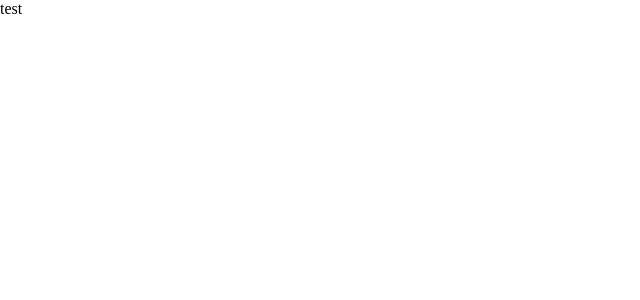
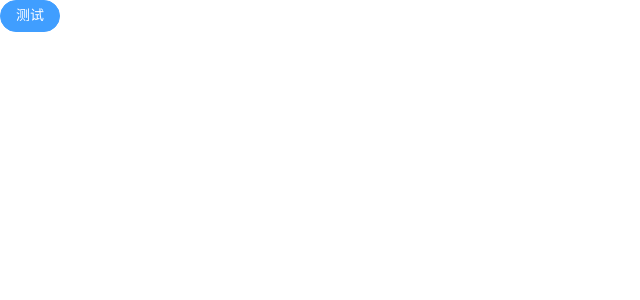
Before and after one commit to xiaoguo-ui/vite-ts-element-plus, a Vue app: page / in a window 1280 px wide. Shown: the top 300 px of the page, without its empty margins (0-640 px from the left). Built offline with nearby package versions, Linux system fonts and the light colour scheme.

Commit message:
feat: add base-button
对el-button的额外处理

```diff
--- a/auto-imports.d.ts
+++ b/auto-imports.d.ts
@@ -3,4 +3,6 @@
 // @ts-nocheck
 // Generated by unplugin-auto-import
 export {}
-declare global {}
+declare global {
+  const ElButton: typeof import('element-plus/es')['ElButton']
+}
--- a/components.d.ts
+++ b/components.d.ts
@@ -7,9 +7,11 @@ export {}
 
 declare module 'vue' {
   export interface GlobalComponents {
+    Child: typeof import('./src/components/en-base-button/src/Child.vue')['default']
     ElButton: typeof import('element-plus/es')['ElButton']
     HelloWorld: typeof import('./src/components/HelloWorld.vue')['default']
     RouterLink: typeof import('vue-router')['RouterLink']
     RouterView: typeof import('vue-router')['RouterView']
+    Src: typeof import('./src/components/en-base-button/src/index.vue')['default']
   }
 }
--- a/src/components/HelloWorld.vue
+++ b/src/components/HelloWorld.vue
@@ -1,3 +1,17 @@
 <template>
-  <div>test</div>
+  <div>
+    <EnBaseButton
+      round
+      type="primary"
+      :isButtonLoading="true"
+      :waitLoading="() => CommonUtil.sleep(10000)"
+    >
+      <template #default>测试</template>
+    </EnBaseButton>
+  </div>
 </template>
+
+<script setup lang="ts">
+  import EnBaseButton from './en-base-button'
+  import CommonUtil from '@/utils/CommonUtil'
+</script>
--- /dev/null
+++ b/src/components/en-base-button/index.ts
@@ -0,0 +1,7 @@
+import EnBaseButton from './src/index.vue'
+
+export default EnBaseButton
+
+/**
+ * 此组件是对el-button的额外一层的封装，主要用来处理点击loading效果
+ */
--- /dev/null
+++ b/src/components/en-base-button/src/index.vue
@@ -0,0 +1,23 @@
+<template>
+  <el-button
+    v-bind="$attrs"
+    @[eventType].stop="isButtonLoading && service.handleLoadingFn(props.waitLoading)"
+    :loading="pagePayload.loading"
+  >
+    <slot name="default"></slot>
+    <slot name="loading"></slot>
+    <slot name="icon"></slot>
+  </el-button>
+</template>
+
+<script setup lang="ts">
+  import { withDefaults } from 'vue'
+  import service, { pagePayload, Props } from '@/components/en-base-button/src/service'
+
+  const props = withDefaults(defineProps<Props>(), {
+    eventType: 'click',
+    isButtonLoading: false
+  })
+  // 校验参数是否传递
+  service.validProps(props)
+</script>
--- /dev/null
+++ b/src/components/en-base-button/src/service.ts
@@ -0,0 +1,41 @@
+import { ref } from 'vue'
+
+export interface Props {
+  eventType?: string //事件类型
+  isButtonLoading?: boolean //是否显示loading
+  waitLoading?: () => void //需要等待loading处理的button
+}
+
+class Service {
+  static service: Service = new Service()
+  static pagePayload = ref({
+    loading: false
+  }) //页面负载
+
+  get getPayload() {
+    return Service.pagePayload.value
+  }
+
+  //处理loading
+  async handleLoadingFn(fn: () => void) {
+    try {
+      this.getPayload.loading = true
+      await fn()
+    } catch (e) {
+      // 抛出接口请求的错误，手动处理
+      throw new Error(e as any)
+    } finally {
+      this.getPayload.loading = false
+    }
+  }
+
+  // 校验参数
+  validProps(props: Props) {
+    if (props.isButtonLoading && !props.waitLoading) {
+      throw new Error('当button的isButtonLoading为true时，等待处理的方法必传')
+    }
+  }
+}
+
+export const { pagePayload } = Service
+export default Service.service
--- /dev/null
+++ b/src/utils/CommonUtil.ts
@@ -0,0 +1,13 @@
+class CommonUtil {
+  static commonUtil: CommonUtil = new CommonUtil()
+
+  sleep(time = 5000) {
+    return new Promise(resolve =>
+      setTimeout(() => {
+        resolve(true)
+      }, time)
+    )
+  }
+}
+
+export default CommonUtil.commonUtil
```
Also changed, not shown: .eslintrc.cjs.
